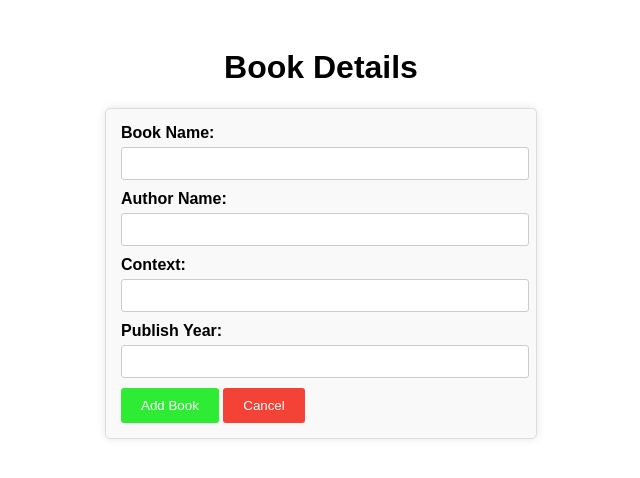
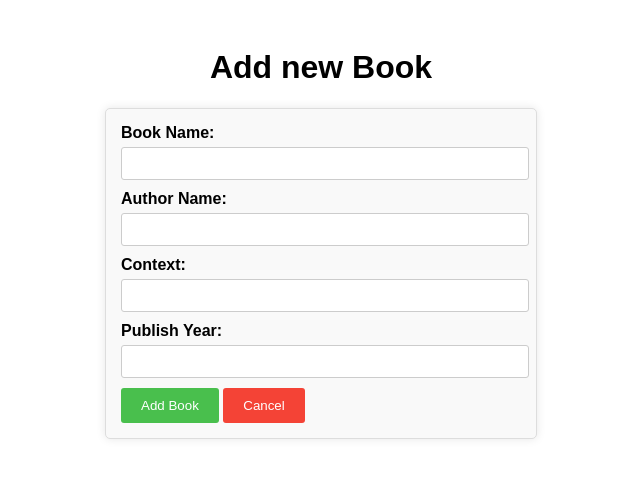
Before and after one commit to hegdeadarsh/Book_Manager, a website: page index.html in a window 1280 px wide. Shown: the whole page, without its empty margins (319-959 px from the left). Drawn offline with nearby package versions, Linux system fonts and the light colour scheme; some packages are replaced by stand-ins of ours.

Commit message:
Heading change

```diff
--- a/form.html
+++ b/form.html
@@ -1,5 +1,6 @@
 <div ng-controller="bookController">
 <div ng-show="viewForm">
+  <h1 style="text-align: center">Add new Book</h1>
     <form ng-submit="saveForm()" name="bookForm">
       <label>Book Name:</label>
       <input type="text" ng-model="book.bookName" required /><br/>
@@ -16,6 +17,7 @@
 </div>
 <div ng-show="viewTable">
     <button type="button" ng-click="showForm()">Add New Book</button>
+    <h1 style="text-align: center">Book Details</h1>
     <table>
         <thead>
             <tr>
--- a/index.html
+++ b/index.html
@@ -35,7 +35,7 @@
       }
       form button {
         padding: 10px 20px;
-        background-color: #2eec34;
+        background-color: #49bf4d;
         color: white;
         border: none;
         border-radius: 3px;
@@ -76,7 +76,7 @@
   </head>
   <body ng-app="bookModule">
 
-    <h1 style="text-align: center">Book Details</h1>
+
     <div ng-view></div>
 
   </body>
```
